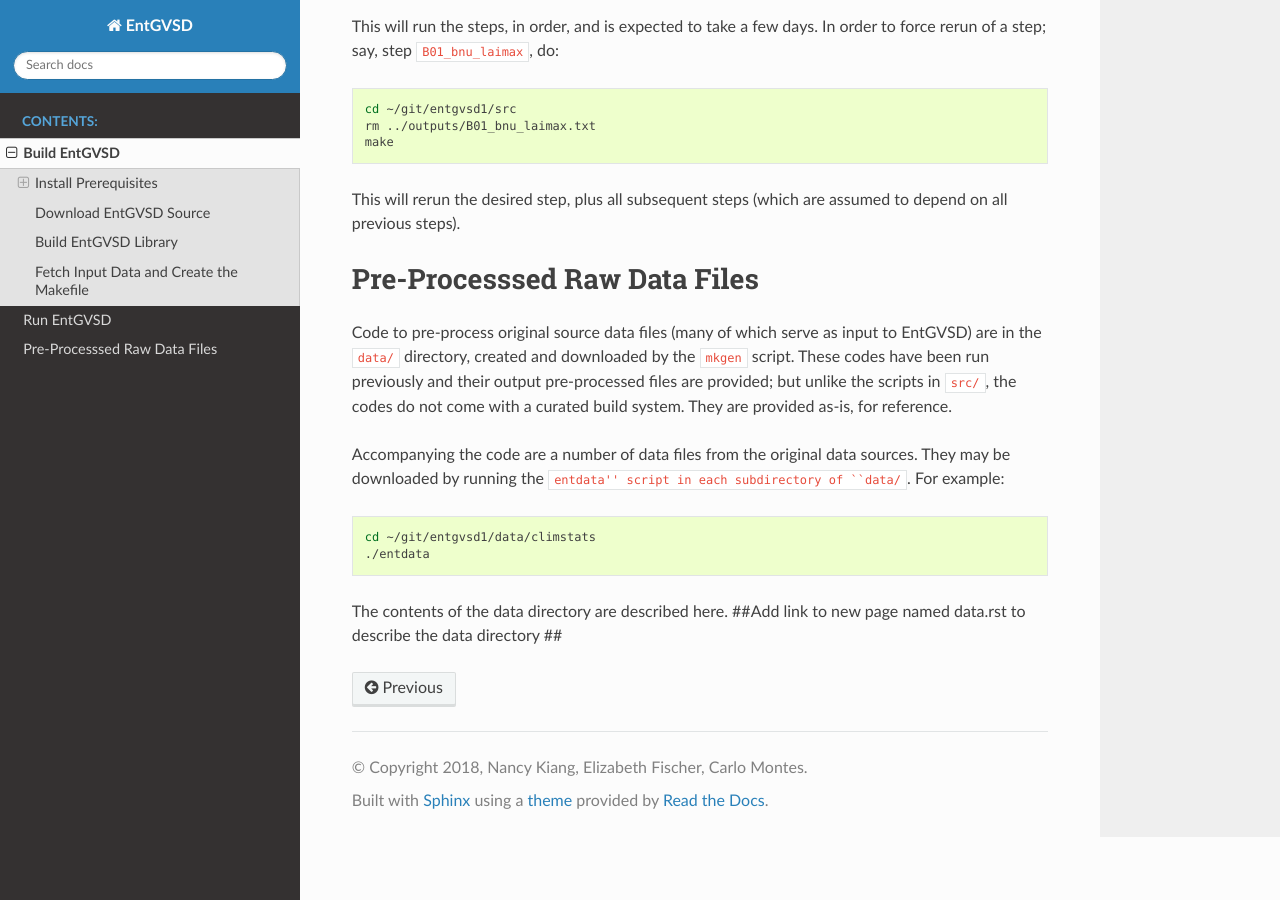
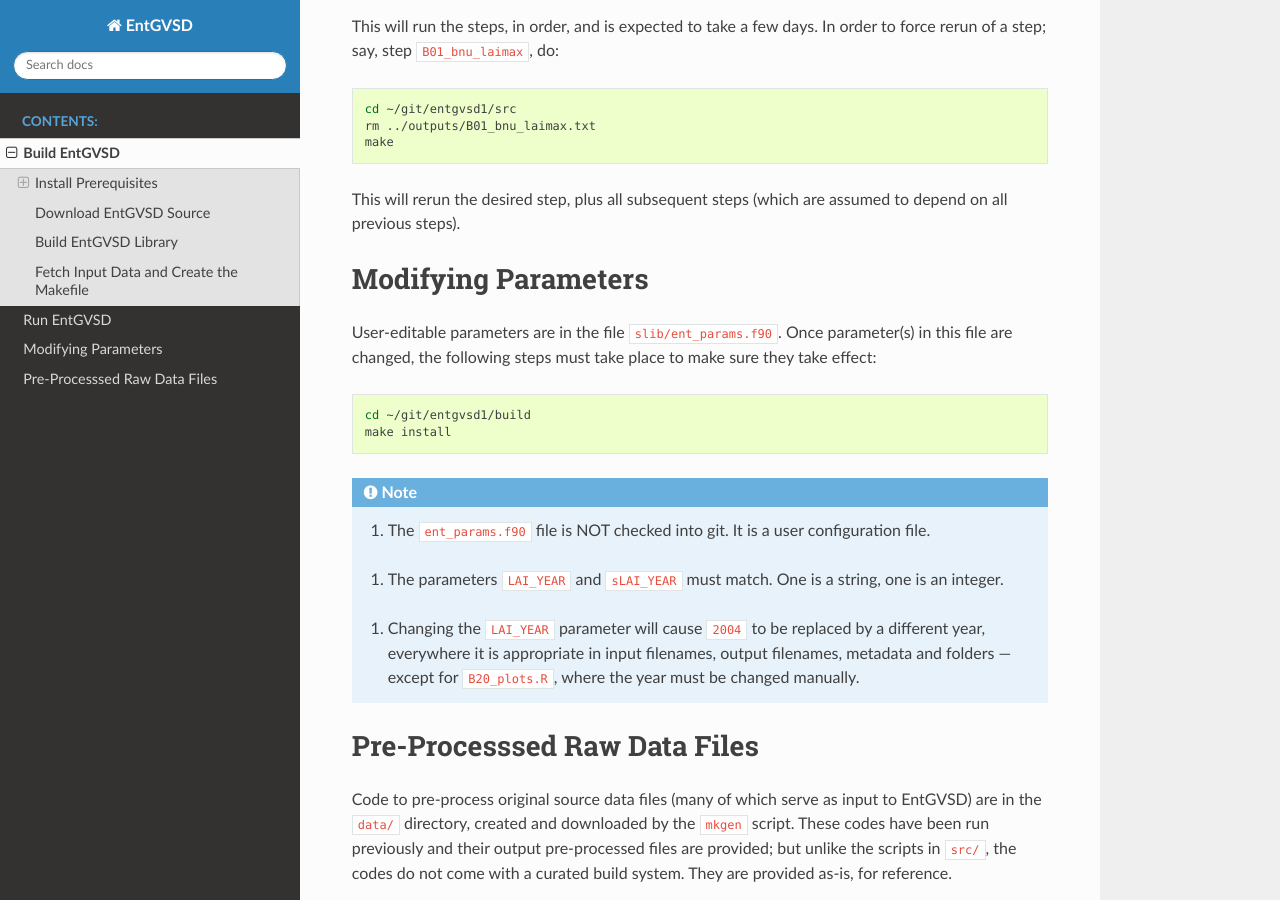
Before and after one commit to ent-tbm/entgvsd1, a Sphinx documentation site: the page built from sphinx/source/building.rst, in a window 1280 px wide and 900 px high, scrolled down 3343 px. Built offline with Sphinx 7.4.7 and the Read the Docs theme 2.0.0, drawn with Linux system fonts in a browser that asks for light colours.

Commit message:
Bug fixes, documentation on user-modifiable parameters.

```diff
--- a/sphinx/source/building.rst
+++ b/sphinx/source/building.rst
@@ -192,6 +192,33 @@ In order to force rerun of a step; say, step ``B01_bnu_laimax``, do:
 This will rerun the desired step, plus all subsequent steps (which are
 assumed to depend on all previous steps).
 
+Modifying Parameters
+====================
+
+User-editable parameters are in the file ``slib/ent_params.f90``.
+Once parameter(s) in this file are changed, the following steps must
+take place to make sure they take effect:
+
+.. code-block:: bash
+
+   cd ~/git/entgvsd1/build
+   make install
+
+
+.. note::
+
+   1. The ``ent_params.f90`` file is NOT checked into git.  It is a
+      user configuration file.
+
+   1. The parameters ``LAI_YEAR`` and ``sLAI_YEAR`` must match.  One
+      is a string, one is an integer.
+
+   1. Changing the ``LAI_YEAR`` parameter will cause ``2004`` to be
+      replaced by a different year, everywhere it is appropriate in
+      input filenames, output filenames, metadata and folders ---
+      except for ``B20_plots.R``, where the year must be changed manually.
+
+
 
 Pre-Processsed Raw Data Files
 ============================
```
Also changed, not shown: 3 other files.
